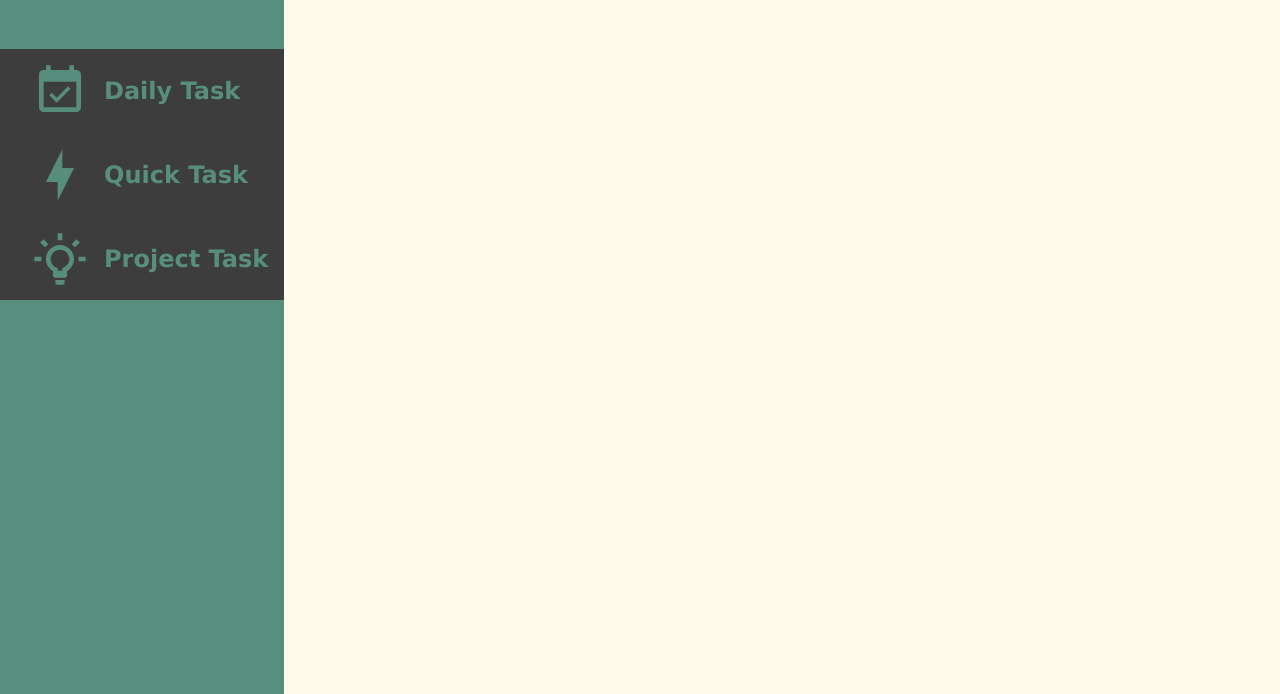
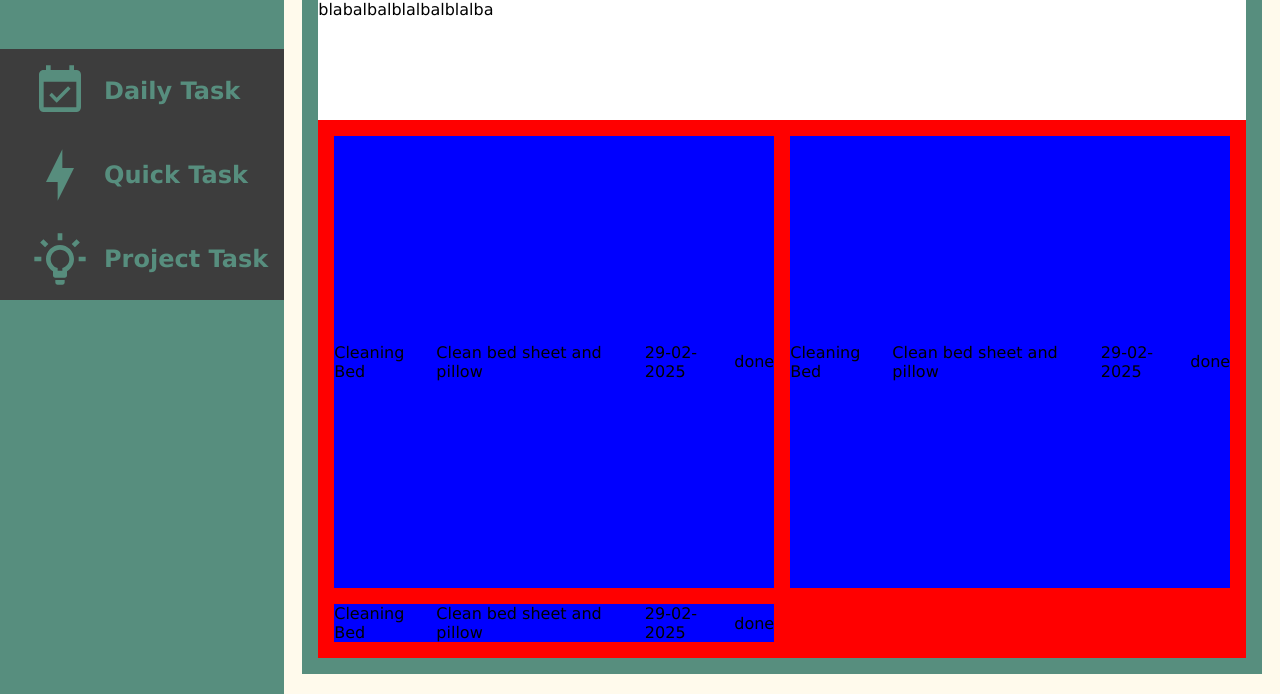
Before and after one commit to Nand-o/Project-Todo-List, a website built with webpack: page src/index.html in a window 1280 px wide. Shown: the part 106-800 px from the top of the page. Built offline with nearby package versions, Linux system fonts and the light colour scheme.

Commit message:
Done making DOM for task-content (not finished).

```diff
--- /dev/null
+++ b/src/DOM.js
@@ -0,0 +1,61 @@
+function makeTaskContent(type) {
+    const container = document.querySelector(".content");
+
+    const divContent = document.createElement("div");
+    divContent.classList.add("content-area");
+
+    const contentTitle = document.createElement("div");
+    const contentDesc = document.createElement("div");
+    const contentTask = document.createElement("div");
+
+    contentTitle.classList.add("content-title");
+    contentDesc.classList.add("content-desc");
+    contentTask.classList.add("content-task");
+
+    const title = document.createElement("p");
+    const desc = document.createElement("p");
+
+    title.classList.add("title-project");
+    desc.classList.add("desc-project");
+
+    title.textContent = type.title;
+    desc.textContent = type.description;
+
+    contentTitle.appendChild(title);
+    contentDesc.appendChild(desc);
+
+    divContent.appendChild(contentTitle);
+    divContent.appendChild(contentDesc);
+    divContent.appendChild(contentTask);
+
+    container.appendChild(divContent);
+}
+
+function makeTaskList (type) {
+    const container = document.querySelector(".content-task");
+
+    type.tasks.forEach(task => {
+        const divTask = document.createElement("div");
+        divTask.classList.add("task");
+
+        const titleTask = document.createElement("p");
+        const descTask = document.createElement("p");
+        const dueTask = document.createElement("p");
+        const statusTask = document.createElement("p");
+
+        titleTask.textContent = task.title;
+        descTask.textContent = task.description;
+        dueTask.textContent = task.due;
+        statusTask.textContent = task.status;
+
+        divTask.appendChild(titleTask);
+        divTask.appendChild(descTask);
+        divTask.appendChild(dueTask);
+        divTask.appendChild(statusTask);
+
+        container.appendChild(divTask);
+    });
+}
+
+
+export {makeTaskContent, makeTaskList};
--- a/src/index.js
+++ b/src/index.js
@@ -1 +1,33 @@
 import "./styles.css";
+import { makeTaskContent, makeTaskList } from "./DOM";
+
+let dailyTasks = {
+    title: "Daily Tasks",
+    description: "blabalbalblalbalblalba",
+    tasks: [],
+};
+
+function Task (title, description, due, status) {
+    this.title = title;
+    this.description = description;
+    this.due = due;
+    this.status = status;
+}
+
+function addTask (task, type) {
+    type.tasks.push(task)
+}
+
+const cleanBed = new Task("Cleaning Bed", "Clean bed sheet and pillow", "29-02-2025", "done");
+addTask(cleanBed, dailyTasks);
+
+const clesanBed = new Task("Cleaning Bed", "Clean bed sheet and pillow", "29-02-2025", "done");
+addTask(clesanBed, dailyTasks);
+
+const cleasnBed1 = new Task("Cleaning Bed", "Clean bed sheet and pillow", "29-02-2025", "done");
+addTask(cleasnBed1, dailyTasks);
+
+console.log(dailyTasks);
+
+makeTaskContent(dailyTasks);
+makeTaskList(dailyTasks);
--- a/src/styles.css
+++ b/src/styles.css
@@ -80,4 +80,48 @@ body {
 
 .content {
     background-color: var(--white-clr);
+    display: flex;
+    justify-content: center;
+    align-items: center;
+    overflow: auto;
 }
+
+.content-area {
+    background-color: var(--green-clr);
+    width: 75vw;
+    height: 95vh;
+    display: flex;
+    flex-direction: column;
+    padding: 1em;
+
+    & .content-title {
+        flex-grow: 0.1;
+        background-color: red;
+    }
+
+    & .content-desc {
+        flex-grow: 0.2;
+        background-color: white;
+    }
+
+    & .content-task {
+        flex: 1;
+        background-color: red;
+    }
+}
+
+.content-task {
+    overflow: auto;
+    display: grid;
+    gap: 1em;
+    padding: 1em;
+    grid-template-columns: repeat(auto-fit, minmax(300px, 1fr));
+    grid-template-rows: repeat(auto-fill, minmax(300px, 1fr));
+
+    & .task {
+        display: flex;
+        justify-content: space-around;
+        align-items: center;
+        background-color: blue;
+    }
+}
```
Also changed, not shown: src/index.html (+0 -1 lines), src/object.js (added, +10 -0 lines).
